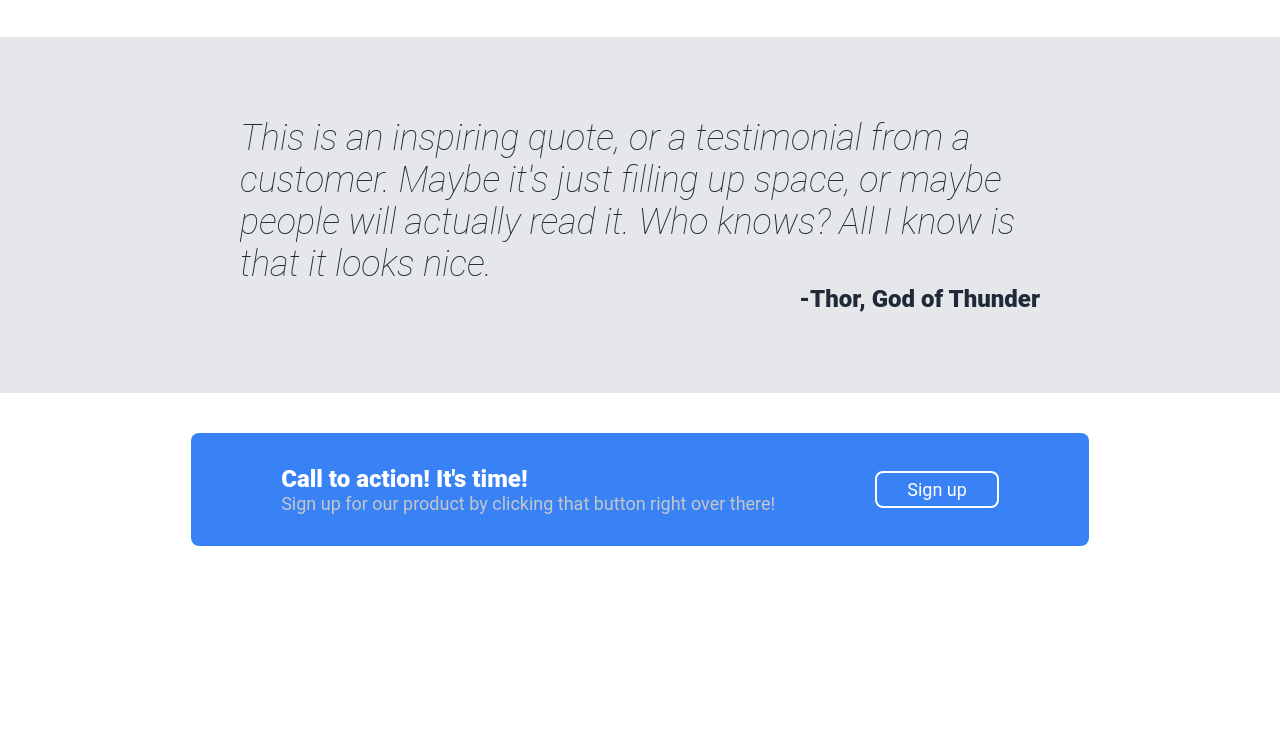
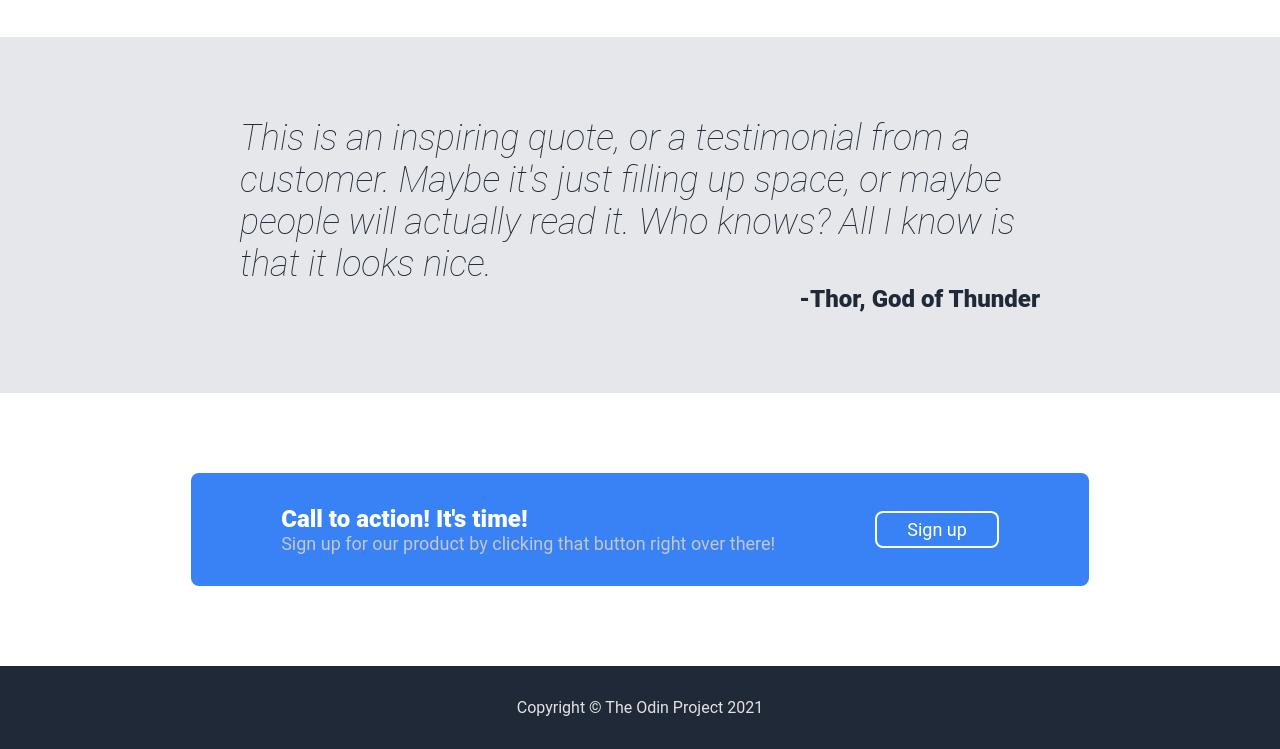
Before and after one commit to TinyTechieT/odin-landing-page, a plain HTML site: page index.html in a window 1280 px wide. Shown: the part 902-1651 px from the top of the page. Before the commit the page ends 1488 px from the top, so only its background shows below. Drawn offline with Linux system fonts and the light colour scheme.

Commit message:
Added footer (HTML + CSS)

```diff
--- a/index.html
+++ b/index.html
@@ -68,6 +68,8 @@
             </div>
         </div>
 
-
+        <div class="footer">
+            <div class="copyright">Copyright &copy; The Odin Project 2021</div>
+        </div>
     </body>
 </html>
--- a/style.css
+++ b/style.css
@@ -160,7 +160,7 @@ body{
 /* FOURTH SECTION */
 
 .fourth-section{
-    padding: 40px 16px;
+    padding: 80px 16px;
     display: flex;
     justify-content: center;
 }
@@ -174,6 +174,7 @@ body{
     justify-content: space-between;
     align-items: center;
     gap: 100px;
+    margin: 0 100px;
 }
 
 .cta-title{
@@ -195,3 +196,18 @@ body{
     font-size: 18px;
     width: fit-content;
 }
+
+/* FOOTER */
+
+.footer{
+    background-color: #1f2937;
+    color: #e2e2e2;
+    padding: 32px 220px;
+    display: flex;
+    justify-content: center;
+    align-items: center;
+}
+
+.copyright{
+    font-size: 16px;
+}
```
